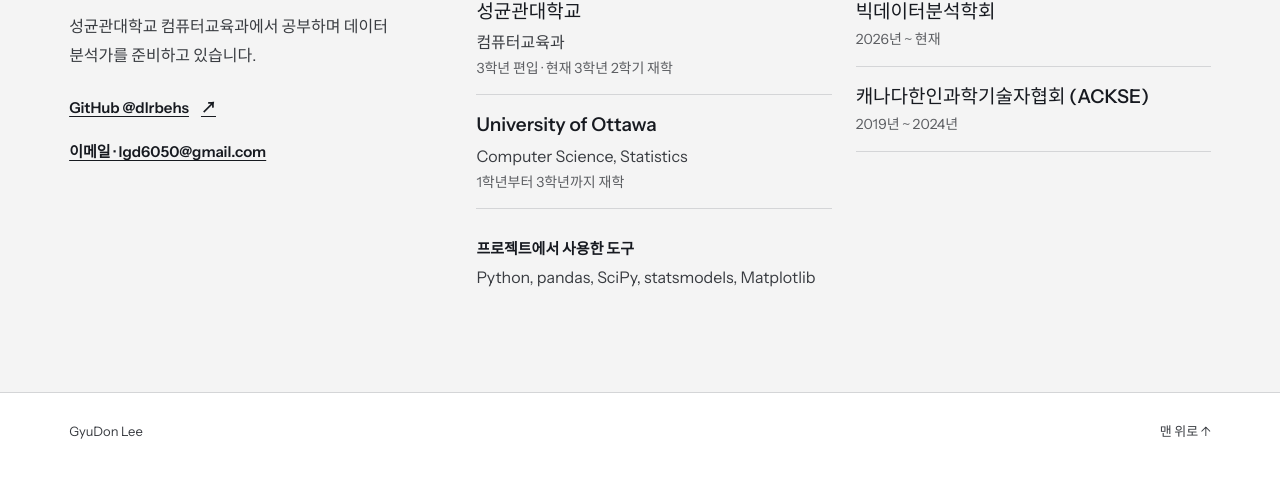
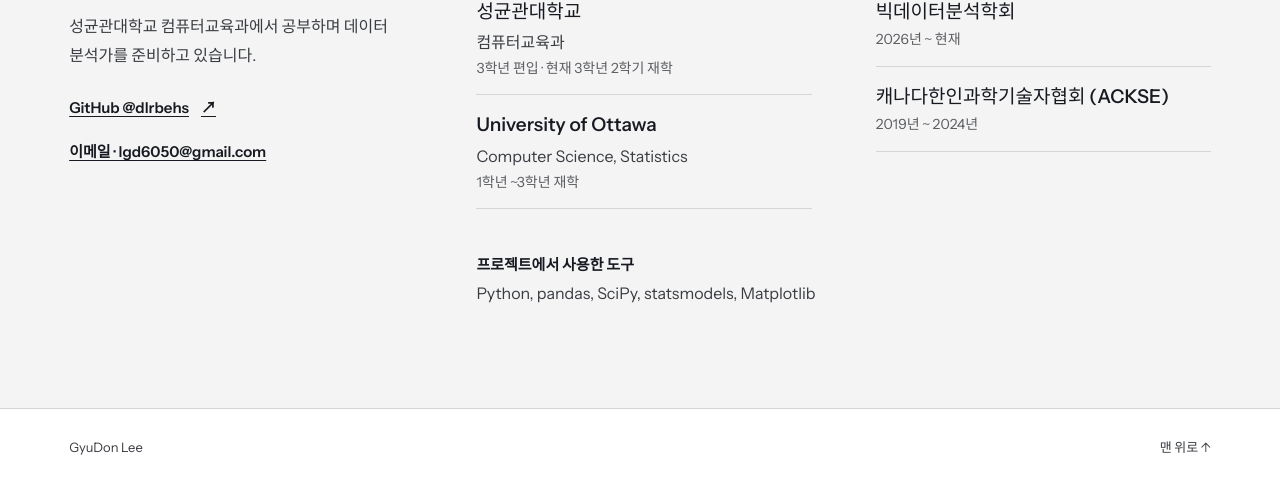
Before and after one commit to dlrbehs/dlrbehs.github.io, a plain HTML site: page index.html in a window 1280 px wide. Shown: the part 1823-2308 px from the top of the page. Drawn offline with Linux system fonts and the light colour scheme.

Commit message:
Restore education list presentation and separate activities

```diff
--- a/index.html
+++ b/index.html
@@ -11,7 +11,7 @@
   <meta property="og:image" content="https://dlrbehs.github.io/analysis-landscape.webp">
   <meta property="og:url" content="https://dlrbehs.github.io/">
   <meta property="og:type" content="website">
-  <link rel="stylesheet" href="style.css">
+  <link rel="stylesheet" href="style.css?v=about-spacing-2">
 </head>
 <body id="top" class="home">
   <a class="skip" href="#main">본문으로 건너뛰기</a>
@@ -75,9 +75,9 @@
           <div class="background">
             <section>
               <h3>학력</h3>
-              <ol class="history">
+              <ol class="education-history history">
                 <li><strong>성균관대학교</strong><span>컴퓨터교육과</span><small>3학년 편입 · 현재 3학년 2학기 재학</small></li>
-                <li><strong lang="en">University of Ottawa</strong><span lang="en">Computer Science, Statistics</span><small>1학년부터 3학년까지 재학</small></li>
+                <li><strong lang="en">University of Ottawa</strong><span lang="en">Computer Science, Statistics</span><small>1학년 ~3학년 재학</small></li>
               </ol>
             </section>
             <section>
--- a/style.css
+++ b/style.css
@@ -119,7 +119,7 @@ nav a:hover, .reader-nav a:hover, footer a:hover { text-decoration: underline; }
 .bio h3 { font-size: clamp(26px, 2.4vw, 36px); letter-spacing: -.04em; font-weight: 550; }
 .bio h3 span { display: inline-block; margin-left: 6px; font-size: .64em; font-weight: 400; color: var(--muted); }
 .bio p { max-width: 28em; margin-block: 14px 16px; }
-.background { display: grid; gap: 28px 24px; }
+.background { display: grid; row-gap: 44px; column-gap: clamp(48px, 5vw, 80px); }
 .project-tools { grid-column: 1 / -1; }
 .background h3 { font-size: 15px; font-weight: 600; }
 .history { list-style: none; padding: 0; margin-top: 8px; }
```
